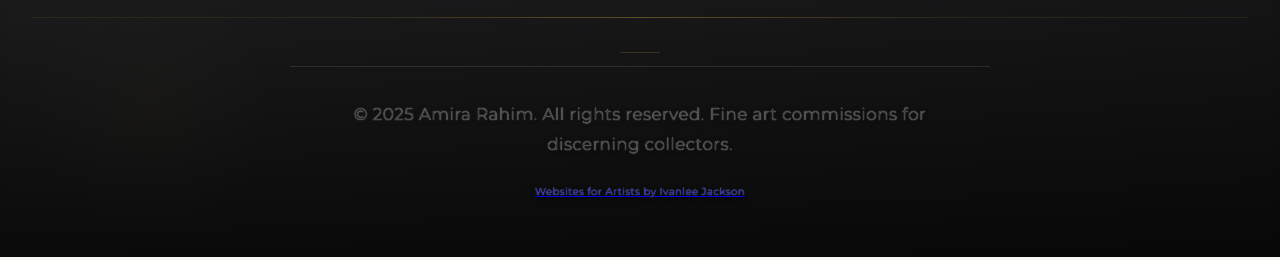
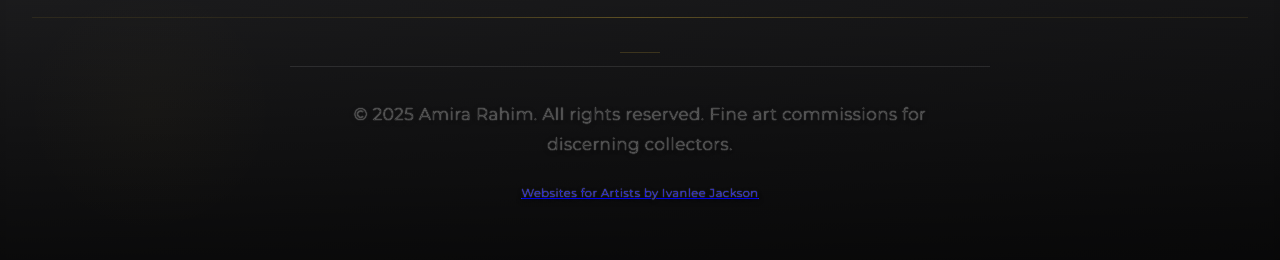
Before and after one commit to KingIVthe1st/amiracommisions, a plain HTML site: page docs/index.html in a window 1280 px wide. Shown: the part 5276-5536 px from the top of the page. Drawn offline with Linux system fonts and the light colour scheme.

Commit message:
Increase footer text size

```diff
--- a/docs/index.html
+++ b/docs/index.html
@@ -287,7 +287,7 @@
             </div>
             <div class="copyright">
                 <p>&copy; 2025 Amira Rahim. All rights reserved. Fine art commissions for discerning collectors.</p>
-                <p style="font-size: 0.7em;"><a href="https://www.ivanleejackson.com/paintmorestressless" target="_blank" rel="noopener noreferrer"><u>Websites for Artists by Ivanlee Jackson</u></a></p>
+                <p style="font-size: 0.8em;"><a href="https://www.ivanleejackson.com/paintmorestressless" target="_blank" rel="noopener noreferrer"><u>Websites for Artists by Ivanlee Jackson</u></a></p>
             </div>
         </div>
     </footer>
```
